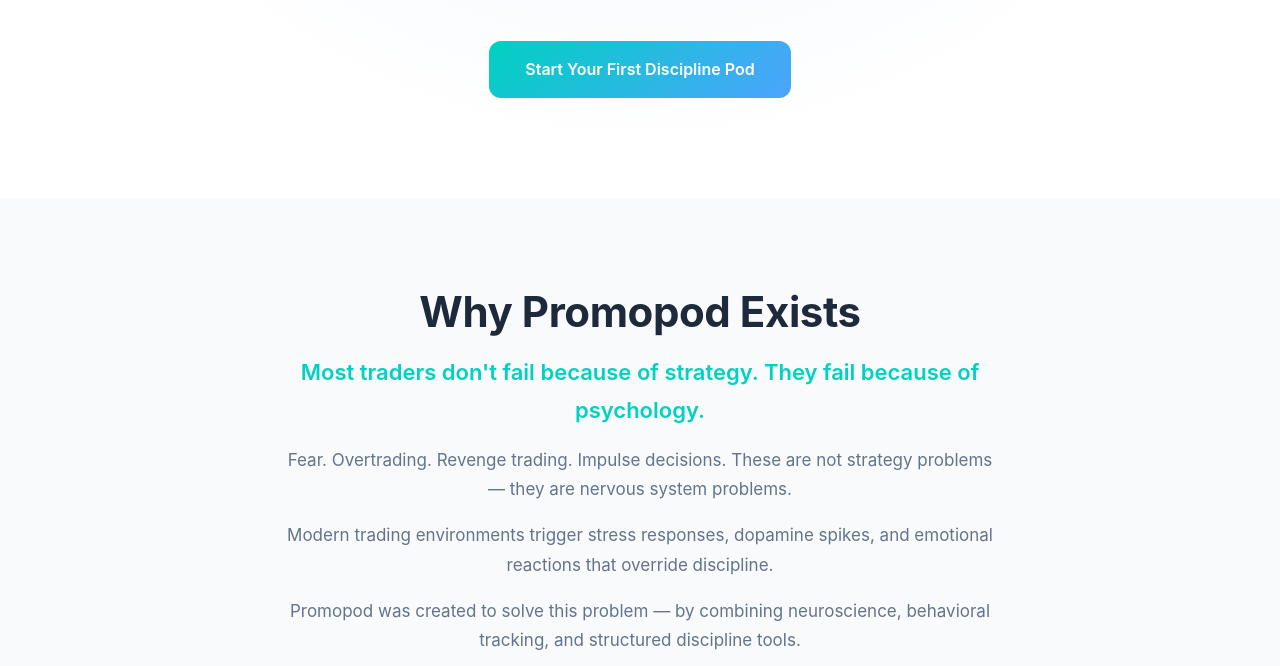
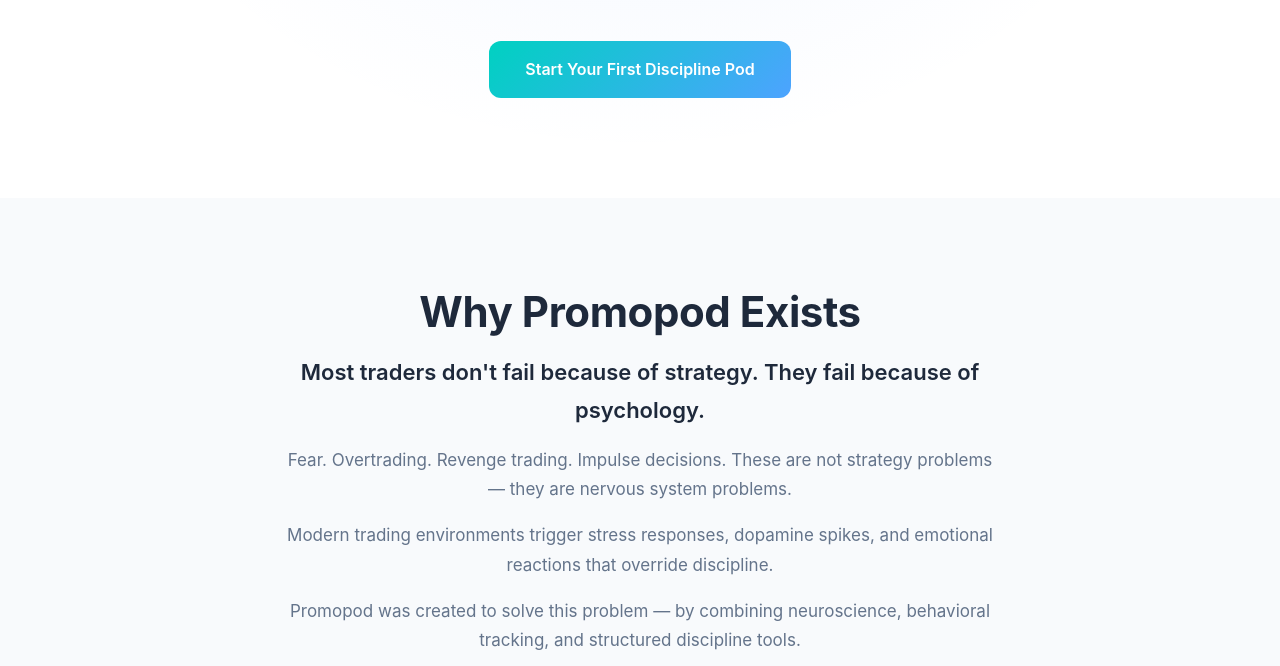
Before and after one commit to goldsphere-dev/promopod-site, a plain HTML site: page index.html in a window 1280 px wide. Shown: the part 431-1097 px from the top of the page. Drawn offline with nearby package versions, Linux system fonts and the light colour scheme.

Commit message:
rollback

```diff
--- a/css/styles.css
+++ b/css/styles.css
@@ -255,7 +255,7 @@
 
 font-size: 22px;
 font-weight: 600;
-color: #00D1C1;
+color: var(--text);
 max-width: 640px;
 margin-left: auto;
 margin-right: auto;
```
